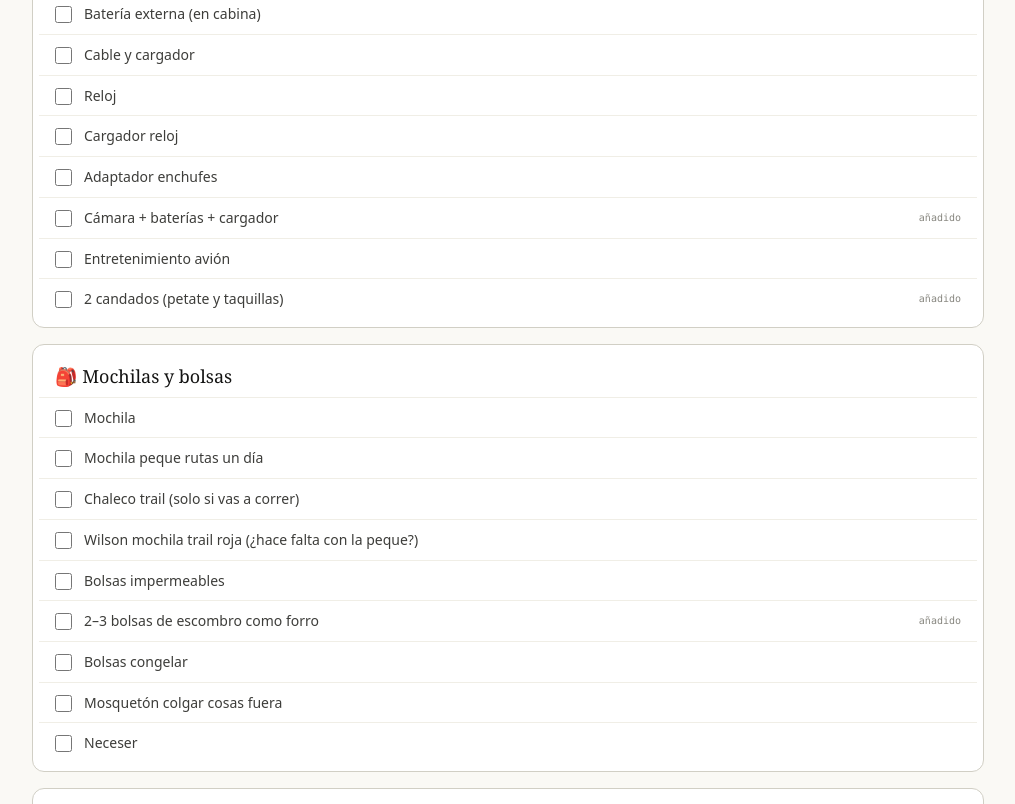
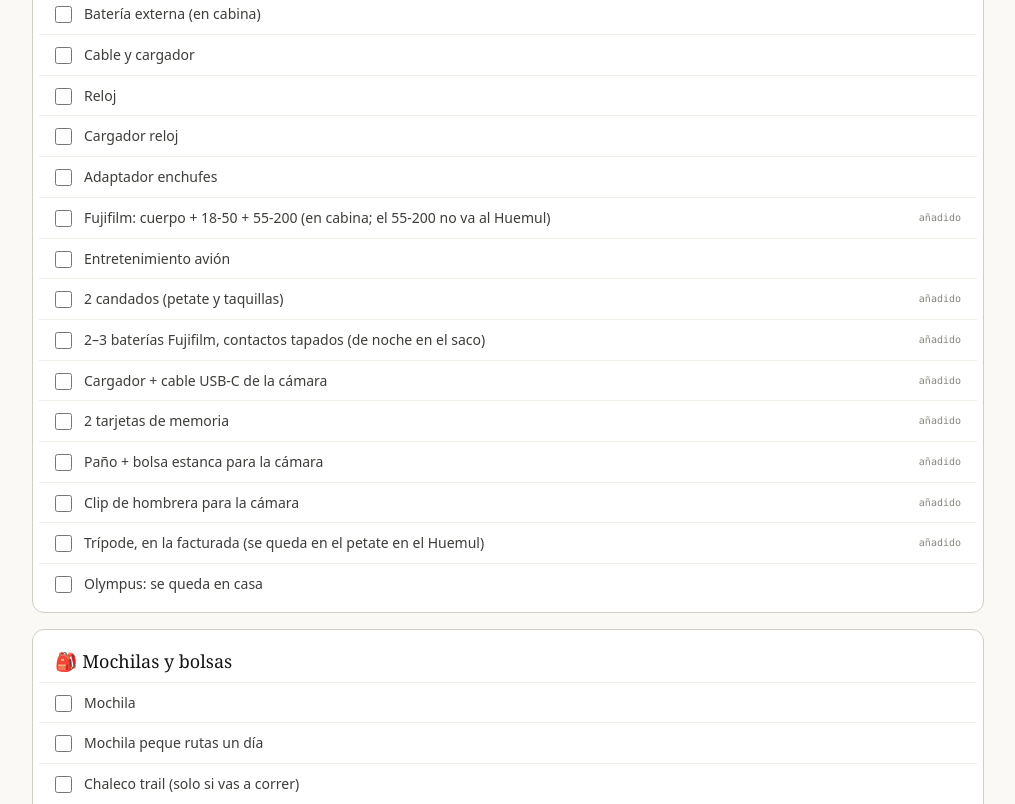
Before and after one commit to guilleov/patagonia-2026, a plain HTML site: page maleta.html in a window 1280 px wide. Shown: the part 880-1684 px from the top of the page, without its empty margins (132-1147 px from the left). Drawn offline with Linux system fonts and the light colour scheme.

Commit message:
Maleta: camera kit (Fujifilm, two lenses, tripod)

```diff
--- a/maleta.html
+++ b/maleta.html
@@ -68,9 +68,16 @@
       ["Reloj",""],
       ["Cargador reloj",""],
       ["Adaptador enchufes",""],
-      ["Cámara + baterías + cargador",ADD],
+      ["Fujifilm: cuerpo + 18-50 + 55-200 (en cabina; el 55-200 no va al Huemul)",ADD],
       ["Entretenimiento avión",""],
-      ["2 candados (petate y taquillas)",ADD]
+      ["2 candados (petate y taquillas)",ADD],
+      ["2–3 baterías Fujifilm, contactos tapados (de noche en el saco)",ADD],
+      ["Cargador + cable USB-C de la cámara",ADD],
+      ["2 tarjetas de memoria",ADD],
+      ["Paño + bolsa estanca para la cámara",ADD],
+      ["Clip de hombrera para la cámara",ADD],
+      ["Trípode, en la facturada (se queda en el petate en el Huemul)",ADD],
+      ["Olympus: se queda en casa",""]
     ]},
     {title:"🎒 Mochilas y bolsas", items:[
       ["Mochila",""],
--- a/sw.js
+++ b/sw.js
@@ -1,6 +1,6 @@
 // Precache the whole site so it opens with no signal; anything else (map tiles, Leaflet) is
 // cached the first time it loads online. Bump VERSION after editing pages so phones refetch.
-const VERSION = "v4";
+const VERSION = "v5";
 const FILES = ["./", "buenos-aires.html","calendar.html","costes.html","dinos.html","gear.html","gpx/tracks.js","gpx/alltracks.js","tracks.html","gpxview.js","huemul.html","i18n.js","index.html","leer.html","logistics.html","maleta.html","material.html","packing.html","style.css","tickets.js","todo.html","ver.html","wtrek.html"];
 self.addEventListener("install", e => e.waitUntil(caches.open(VERSION).then(c => c.addAll(FILES)).then(() => self.skipWaiting())));
 self.addEventListener("activate", e => e.waitUntil(caches.keys().then(ks => Promise.all(ks.filter(k => k !== VERSION).map(k => caches.delete(k)))).then(() => self.clients.claim())));
```
